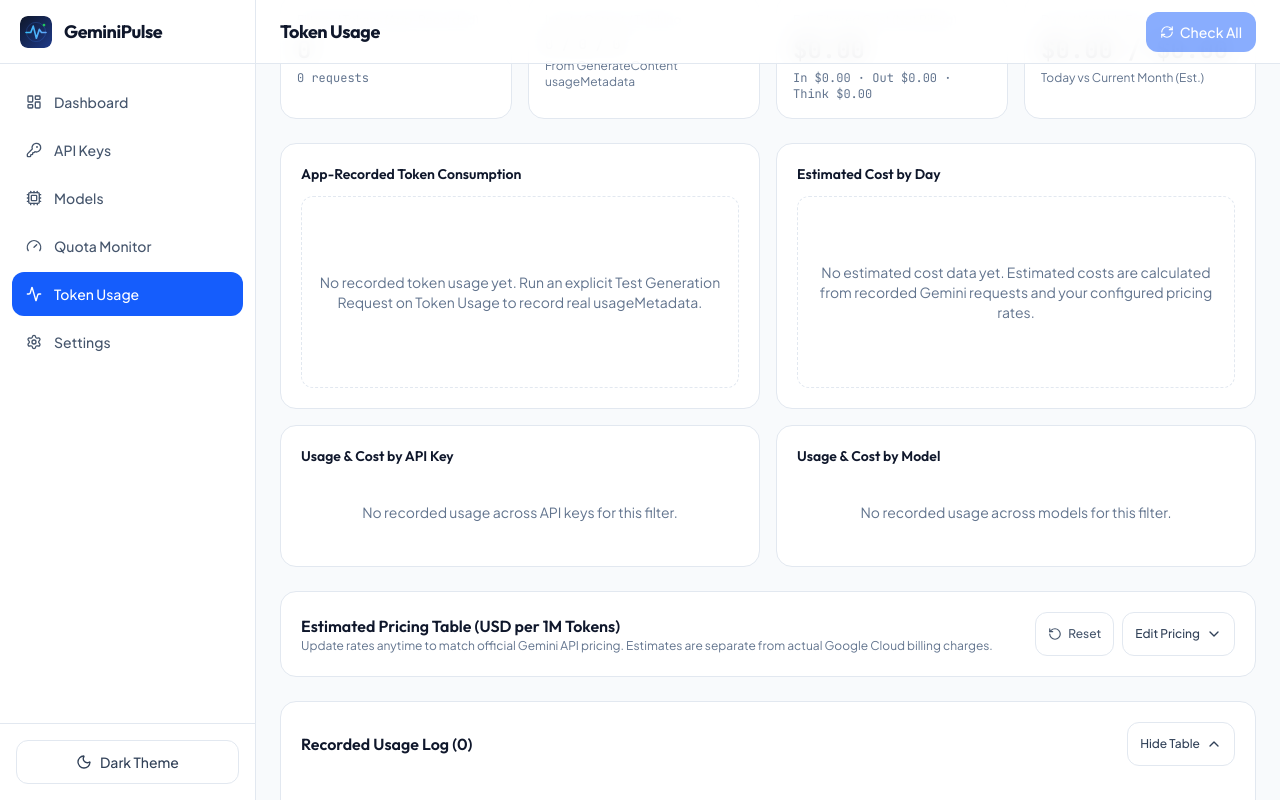
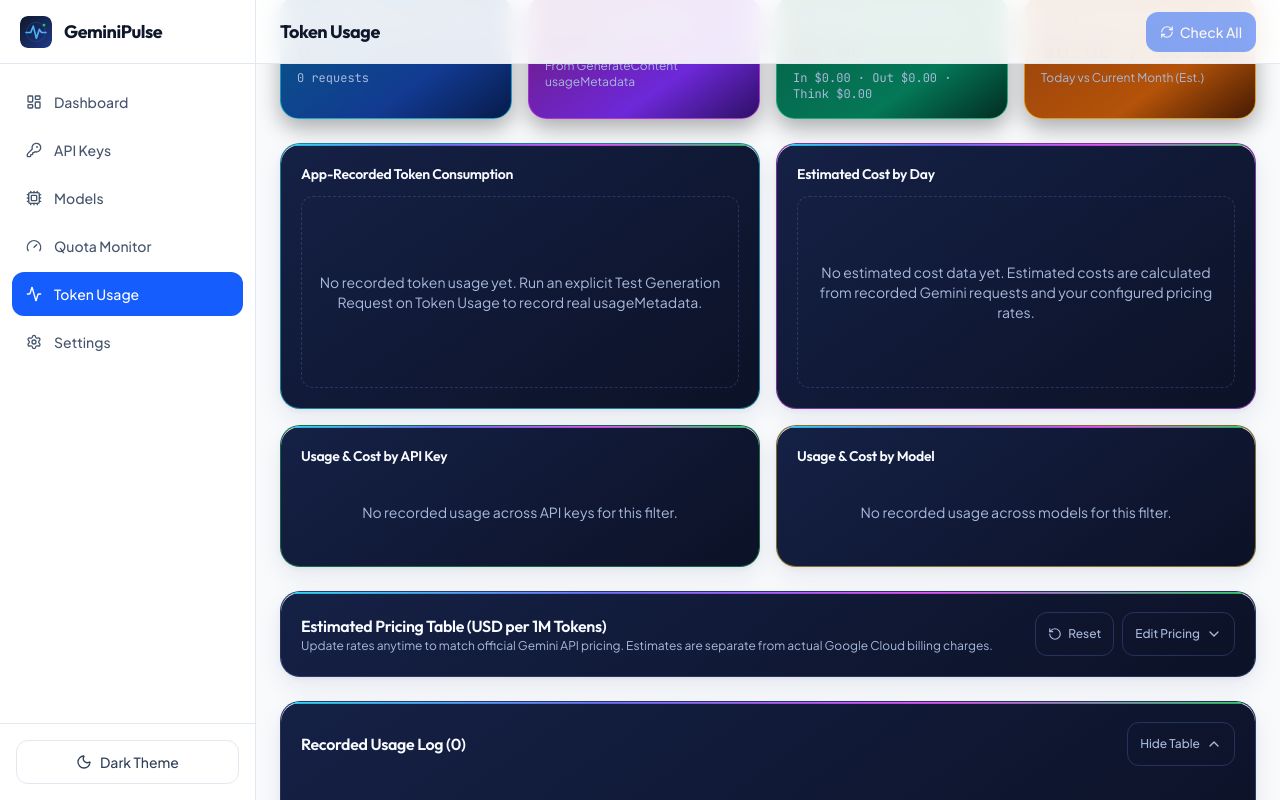
Before and after one commit to cxitzawwai10-dotcom/gemini-api-monitor-, a React (Vite) app: page / in a window 1280 px wide. Both pictures are taken after a click on the button "Details". Shown: the part 404-1204 px from the top of the page. Built offline with nearby package versions, Linux system fonts and the light colour scheme.

Commit message:
Add Get API Key shortcut and UI improvements (#4)
* Apply Get API Key and UI improvements

* Apply Get API Key and UI improvements

* Apply Get API Key and UI improvements

* Apply Get API Key and UI improvements

```diff
--- a/src/components/ApiKeysPage.tsx
+++ b/src/components/ApiKeysPage.tsx
@@ -3,6 +3,7 @@ import {
   Check,
   Copy,
   Edit3,
+  ExternalLink,
   Eye,
   EyeOff,
   KeyRound,
@@ -180,6 +181,17 @@ export const ApiKeysPage: React.FC<ApiKeysPageProps> = ({
         </div>
 
         <div className="flex flex-wrap items-center gap-2.5">
+          <a
+            href="https://accounts.google.com/AccountChooser?continue=https%3A%2F%2Faistudio.google.com%2Fapp%2Fapikey&service=lso"
+            target="_blank"
+            rel="noopener noreferrer"
+            aria-label="Get a Gemini API key from Google AI Studio"
+            className="min-h-[44px] px-4 py-2 rounded-xl border border-blue-200 dark:border-blue-900/70 bg-blue-50 dark:bg-blue-950/40 text-blue-700 dark:text-blue-300 hover:bg-blue-100 dark:hover:bg-blue-950/70 text-sm font-semibold inline-flex items-center gap-2 whitespace-nowrap shrink-0"
+          >
+            <KeyRound className="w-4 h-4" aria-hidden="true" />
+            <span>Get API Key</span>
+            <ExternalLink className="w-3.5 h-3.5" aria-hidden="true" />
+          </a>
           <button
             type="button"
             onClick={() => void onCheckAll()}
--- a/src/components/ModelsPage.tsx
+++ b/src/components/ModelsPage.tsx
@@ -1,4 +1,4 @@
-import React, { useMemo, useState } from 'react';
+import React, { useEffect, useMemo, useRef, useState } from 'react';
 import {
   AlertCircle,
   Check,
@@ -29,6 +29,32 @@ export const ModelsPage: React.FC<ModelsPageProps> = ({
   const [onlyGenerateContent, setOnlyGenerateContent] = useState(false);
   const [showMatrix, setShowMatrix] = useState(true);
   const [showExplorer, setShowExplorer] = useState(true);
+
+  // Automatically bring refreshed model results into view when discovery data changes.
+  const resultsSectionRef = useRef<HTMLElement | null>(null);
+  const previousResultsVersionRef = useRef<string | null>(null);
+  const resultsVersion = accounts
+    .map((account) =>
+      [account.id, account.modelsUpdatedAt || '', account.discoveredModels.length].join(':')
+    )
+    .join('|');
+
+  useEffect(() => {
+    const previousVersion = previousResultsVersionRef.current;
+    previousResultsVersionRef.current = resultsVersion;
+
+    // Skip the initial render; scroll only after a later successful model refresh.
+    if (
+      previousVersion !== null &&
+      previousVersion !== resultsVersion &&
+      accounts.some((account) => account.discoveredModels.length > 0)
+    ) {
+      resultsSectionRef.current?.scrollIntoView({
+        behavior: 'smooth',
+        block: 'start',
+      });
+    }
+  }, [accounts, resultsVersion]);
 
   const allDiscoveredModelIds = useMemo(() => {
     const map = new Map<string, DiscoveredModel>();
@@ -219,7 +245,7 @@ export const ModelsPage: React.FC<ModelsPageProps> = ({
       </section>
 
       {/* Per-Key Discovered Models Explorer */}
-      <section className="space-y-4">
+      <section ref={resultsSectionRef} className="space-y-4 scroll-mt-20">
         <div className="flex items-center justify-between">
           <h2 className="text-base font-semibold text-slate-900 dark:text-slate-100">
             Per-Key Model Discovery Details
--- a/src/components/TokenUsagePage.tsx
+++ b/src/components/TokenUsagePage.tsx
@@ -206,6 +206,11 @@ export const TokenUsagePage: React.FC<TokenUsagePageProps> = ({
           ? res.outputText || 'Request completed.'
           : res.error || 'Request failed.',
       });
+    } catch (err) {
+      setLastTestOutput({
+        ok: false,
+        message: err instanceof Error ? err.message : 'Request failed unexpectedly.',
+      });
     } finally {
       setIsGenerating(false);
     }
@@ -253,7 +258,7 @@ export const TokenUsagePage: React.FC<TokenUsagePageProps> = ({
   };
 
   return (
-    <div className="space-y-6">
+    <div className="token-usage-page space-y-6">
       {/* Explicit Test Generation Runner */}
       <section className="rounded-2xl border border-slate-200 dark:border-slate-800 bg-white dark:bg-slate-900 p-4 sm:p-5 space-y-4">
         <div>
--- a/src/index.css
+++ b/src/index.css
@@ -40,3 +40,158 @@
 }
 .pb-safe { padding-bottom: max(.5rem, env(safe-area-inset-bottom)); }
 .pt-safe { padding-top: env(safe-area-inset-top); }
+
+
+/* GeminiPulse colorful 3D surface system — shared by every page */
+@layer components {
+  main :is(section, article, div)[class*="rounded-2xl"][class*="border"] {
+    border-color: color-mix(in srgb, var(--gp-accent, #38bdf8) 22%, transparent);
+    background-image:
+      linear-gradient(145deg, color-mix(in srgb, var(--gp-accent, #38bdf8) 10%, transparent), transparent 48%),
+      linear-gradient(180deg, rgba(255,255,255,.92), rgba(246,248,255,.96));
+    box-shadow:
+      0 10px 24px rgba(25, 42, 85, .08),
+      0 2px 5px rgba(25, 42, 85, .05),
+      inset 0 1px 0 rgba(255,255,255,.9);
+  }
+  .dark main :is(section, article, div)[class*="rounded-2xl"][class*="border"] {
+    background-image:
+      linear-gradient(145deg, color-mix(in srgb, var(--gp-accent, #38bdf8) 17%, transparent), transparent 52%),
+      linear-gradient(180deg, rgba(30,36,58,.98), rgba(17,22,39,.98));
+    box-shadow:
+      0 12px 28px rgba(0,0,0,.28),
+      0 2px 7px rgba(0,0,0,.2),
+      inset 0 1px 0 rgba(255,255,255,.08);
+  }
+  main section:nth-of-type(6n + 1) { --gp-accent: #38bdf8; }
+  main section:nth-of-type(6n + 2) { --gp-accent: #a78bfa; }
+  main section:nth-of-type(6n + 3) { --gp-accent: #34d399; }
+  main section:nth-of-type(6n + 4) { --gp-accent: #fb923c; }
+  main section:nth-of-type(6n + 5) { --gp-accent: #f472b6; }
+  main section:nth-of-type(6n) { --gp-accent: #818cf8; }
+
+  main button[class*="bg-blue-600"],
+  main button[class*="bg-indigo-600"] {
+    background-image: linear-gradient(135deg, #2563eb, #7c3aed 58%, #0891b2);
+    border: 1px solid rgba(255,255,255,.28);
+    box-shadow: 0 5px 0 rgba(30,64,175,.38), 0 9px 18px rgba(59,130,246,.22), inset 0 1px 0 rgba(255,255,255,.3);
+    transition: transform .16s ease, box-shadow .16s ease, filter .16s ease;
+  }
+  main button[class*="bg-blue-600"]:active,
+  main button[class*="bg-indigo-600"]:active {
+    transform: translateY(2px);
+    box-shadow: 0 2px 0 rgba(30,64,175,.38), 0 4px 10px rgba(59,130,246,.18), inset 0 1px 0 rgba(255,255,255,.25);
+  }
+  main input:not([type="checkbox"]):not([type="radio"]),
+  main select,
+  main textarea {
+    box-shadow: inset 0 2px 5px rgba(15,23,42,.06), 0 1px 0 rgba(255,255,255,.65);
+  }
+  .dark main input:not([type="checkbox"]):not([type="radio"]),
+  .dark main select,
+  .dark main textarea {
+    box-shadow: inset 0 2px 6px rgba(0,0,0,.28), 0 1px 0 rgba(255,255,255,.04);
+  }
+}
+
+
+/* Premium Token Usage analytics theme */
+@layer components {
+  .token-usage-page {
+    --usage-cyan: #22d3ee;
+    --usage-blue: #3b82f6;
+    --usage-violet: #a855f7;
+    --usage-pink: #ec4899;
+    --usage-green: #22c55e;
+    --usage-amber: #f59e0b;
+    color: #eaf2ff;
+    color-scheme: dark;
+    gap: 1rem;
+  }
+  .token-usage-page > section,
+  .token-usage-page > div > section {
+    position: relative;
+    overflow: hidden;
+    border: 1px solid rgba(125, 161, 255, .24) !important;
+    border-radius: 1.25rem !important;
+    background: linear-gradient(145deg, rgba(16, 28, 66, .98), rgba(7, 13, 34, .98)) !important;
+    box-shadow: 0 12px 28px rgba(1, 5, 20, .38), inset 0 1px 0 rgba(255,255,255,.08);
+    color: #eaf2ff !important;
+  }
+  .token-usage-page > section::before,
+  .token-usage-page > div > section::before {
+    content: "";
+    position: absolute;
+    inset: 0 0 auto;
+    height: 2px;
+    background: linear-gradient(90deg, #22d3ee, #6366f1, #d946ef, #22c55e);
+    opacity: .9;
+    pointer-events: none;
+  }
+  .token-usage-page h2,
+  .token-usage-page h3 { color: #f8fbff !important; letter-spacing: -.02em; }
+  .token-usage-page p,
+  .token-usage-page label { color: inherit; }
+  /* Keep semantic Tailwind text colors (success/error/status) intact. */
+  .token-usage-page span:not([class*="text-"]) { color: inherit; }
+  .token-usage-page .text-slate-500,
+  .token-usage-page .text-slate-600,
+  .token-usage-page .text-slate-700,
+  .token-usage-page .text-slate-400 { color: #a9b9dc !important; }
+  .token-usage-page input,
+  .token-usage-page select,
+  .token-usage-page textarea {
+    color: #f3f7ff !important;
+    background: rgba(6, 14, 39, .88) !important;
+    border: 1px solid rgba(117, 150, 231, .42) !important;
+    border-radius: .85rem !important;
+  }
+  .token-usage-page input::placeholder,
+  .token-usage-page textarea::placeholder { color: #8294bd !important; }
+  .token-usage-page button {
+    transition: transform .18s ease, box-shadow .18s ease, filter .18s ease;
+  }
+  .token-usage-page button:not(:disabled):active { transform: translateY(1px) scale(.985); }
+  .token-usage-page button.bg-blue-600,
+  .token-usage-page button.bg-blue-600:hover {
+    background: linear-gradient(110deg, #0891b2, #2563eb 55%, #9333ea) !important;
+    box-shadow: 0 5px 18px rgba(37, 99, 235, .34);
+  }
+  .token-usage-page > section:nth-of-type(1) { border-color: rgba(34, 211, 238, .38) !important; }
+  .token-usage-page > section:nth-of-type(2) { border-color: rgba(168, 85, 247, .38) !important; }
+  .token-usage-page > section:nth-of-type(3) { background: transparent !important; border: 0 !important; box-shadow: none !important; overflow: visible; }
+  .token-usage-page > section:nth-of-type(3)::before { display: none; }
+  .token-usage-page > section:nth-of-type(3) > div {
+    border-radius: 1.15rem !important;
+    border: 1px solid rgba(255,255,255,.16) !important;
+    box-shadow: 0 9px 22px rgba(0,0,0,.32), inset 0 1px 0 rgba(255,255,255,.12);
+    color: #fff !important;
+  }
+  .token-usage-page > section:nth-of-type(3) > div:nth-child(1) { background: linear-gradient(145deg,#075985,#123a91 65%,#071b4a) !important; border-color: rgba(34,211,238,.65) !important; }
+  .token-usage-page > section:nth-of-type(3) > div:nth-child(2) { background: linear-gradient(145deg,#701a75,#6d28d9 65%,#2e1065) !important; border-color: rgba(217,70,239,.65) !important; }
+  .token-usage-page > section:nth-of-type(3) > div:nth-child(3) { background: linear-gradient(145deg,#065f46,#047857 65%,#022c22) !important; border-color: rgba(52,211,153,.65) !important; }
+  .token-usage-page > section:nth-of-type(3) > div:nth-child(4) { background: linear-gradient(145deg,#92400e,#b45309 65%,#451a03) !important; border-color: rgba(251,191,36,.7) !important; }
+  .token-usage-page > div.grid > section:nth-child(1) { border-color: rgba(34,211,238,.55) !important; }
+  .token-usage-page > div.grid > section:nth-child(2) { border-color: rgba(217,70,239,.55) !important; }
+  .token-usage-page > div.grid > section:nth-child(3) { border-color: rgba(34,197,94,.45) !important; }
+  .token-usage-page > div.grid > section:nth-child(4) { border-color: rgba(251,191,36,.5) !important; }
+  .token-usage-page table { color: #dbeafe; min-width: 680px; }
+  .token-usage-page thead tr { background: rgba(35, 53, 104, .72) !important; color: #eaf2ff !important; }
+  .token-usage-page tbody tr { border-color: rgba(125, 161, 255, .16) !important; }
+  .token-usage-page tbody tr:hover { background: rgba(59, 130, 246, .12) !important; }
+  .token-usage-page .bg-slate-50,
+  .token-usage-page .bg-slate-100,
+  .token-usage-page .bg-slate-950 { background-color: rgba(8, 17, 45, .72) !important; }
+  .token-usage-page .border-slate-100,
+  .token-usage-page .border-slate-200,
+  .token-usage-page .border-slate-700,
+  .token-usage-page .border-slate-800 { border-color: rgba(125, 161, 255, .22) !important; }
+}
+@media (max-width: 640px) {
+  .token-usage-page { gap: .85rem; }
+  .token-usage-page > section,
+  .token-usage-page > div > section { padding: .9rem !important; border-radius: 1.05rem !important; }
+  .token-usage-page > section:nth-of-type(3) > div { padding: .85rem !important; min-width: 0; }
+  .token-usage-page > section:nth-of-type(3) .text-xl,
+  .token-usage-page > section:nth-of-type(3) .text-2xl { font-size: 1.15rem; }
+}
```
